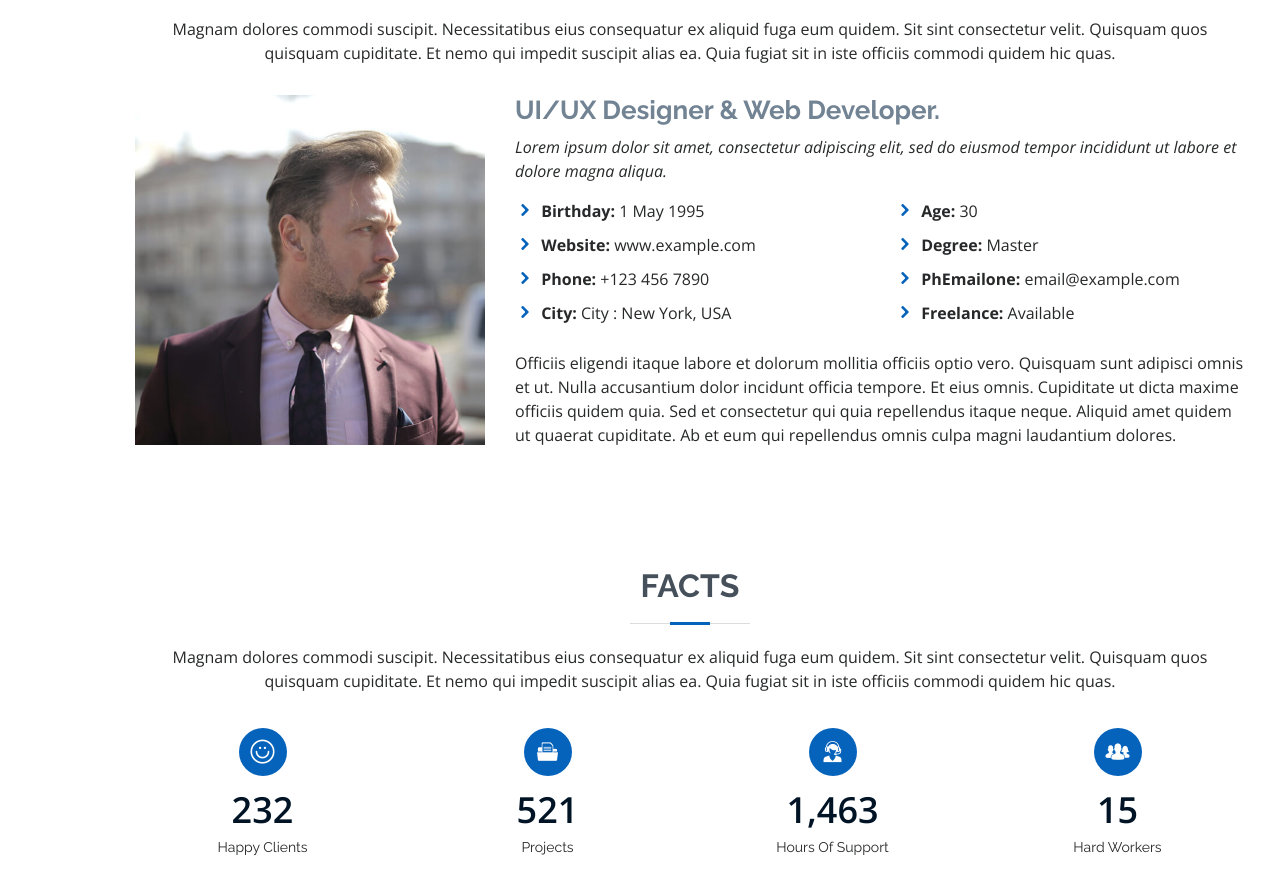
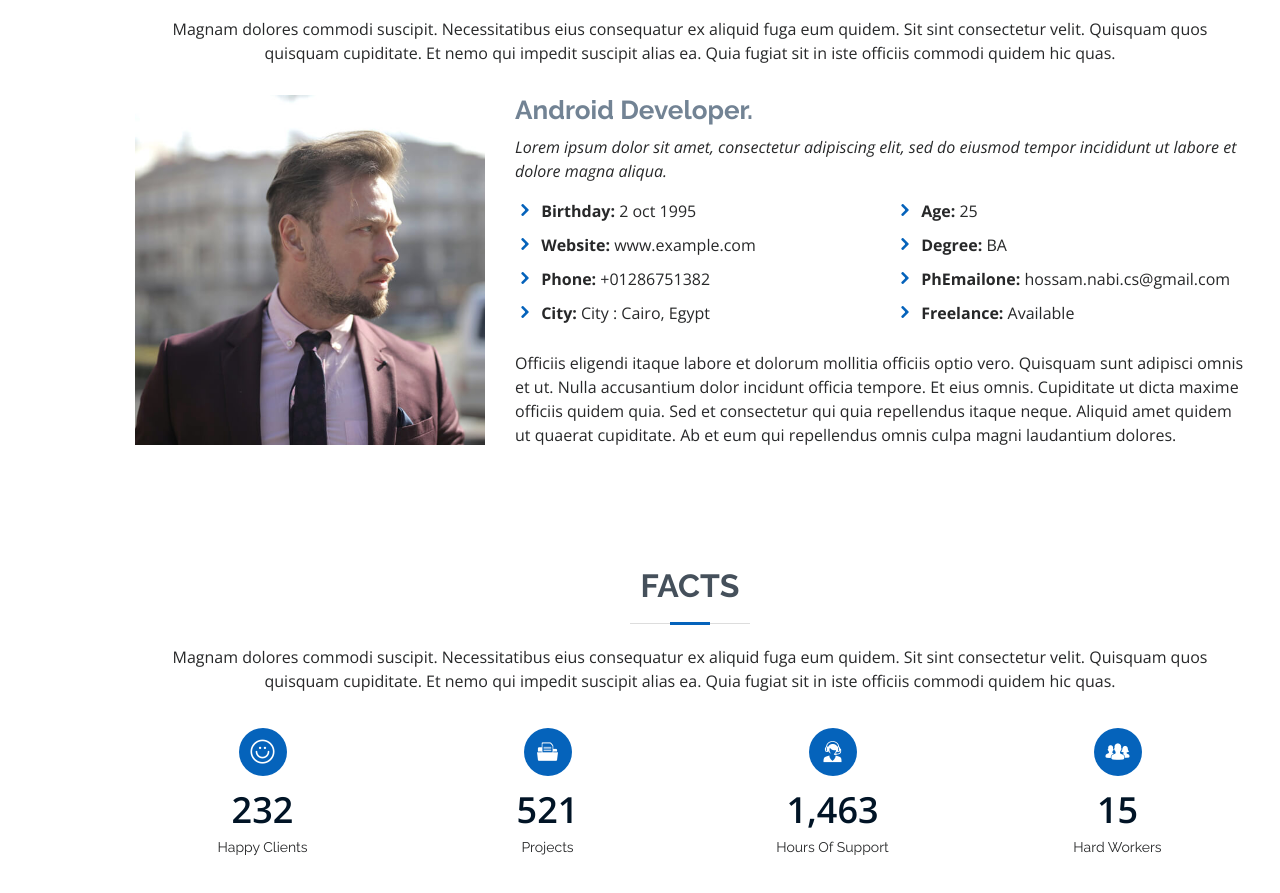
Before and after one commit to Hossam01/hossam01.github.io, a plain HTML site: page index.html in a window 1280 px wide. Shown: the part 921-1814 px from the top of the page. Drawn offline with nearby package versions, Linux system fonts and the light colour scheme.

Commit message:
First commit Message

```diff
--- a/index.html
+++ b/index.html
@@ -87,7 +87,7 @@
             <img src="assets/img/profile-img.jpg" class="img-fluid" alt="">
           </div>
           <div class="col-lg-8 pt-4 pt-lg-0 content">
-            <h3>UI/UX Designer &amp; Web Developer.</h3>
+            <h3>Android Developer.</h3>
             <p class="font-italic">
               Lorem ipsum dolor sit amet, consectetur adipiscing elit, sed do eiusmod tempor incididunt ut labore et dolore
               magna aliqua.
@@ -95,17 +95,17 @@
             <div class="row">
               <div class="col-lg-6">
                 <ul>
-                  <li><i class="icofont-rounded-right"></i> <strong>Birthday:</strong> 1 May 1995</li>
+                  <li><i class="icofont-rounded-right"></i> <strong>Birthday:</strong> 2 oct 1995</li>
                   <li><i class="icofont-rounded-right"></i> <strong>Website:</strong> www.example.com</li>
-                  <li><i class="icofont-rounded-right"></i> <strong>Phone:</strong> +123 456 7890</li>
-                  <li><i class="icofont-rounded-right"></i> <strong>City:</strong> City : New York, USA</li>
+                  <li><i class="icofont-rounded-right"></i> <strong>Phone:</strong> +01286751382</li>
+                  <li><i class="icofont-rounded-right"></i> <strong>City:</strong> City : Cairo, Egypt</li>
                 </ul>
               </div>
               <div class="col-lg-6">
                 <ul>
-                  <li><i class="icofont-rounded-right"></i> <strong>Age:</strong> 30</li>
-                  <li><i class="icofont-rounded-right"></i> <strong>Degree:</strong> Master</li>
-                  <li><i class="icofont-rounded-right"></i> <strong>PhEmailone:</strong> email@example.com</li>
+                  <li><i class="icofont-rounded-right"></i> <strong>Age:</strong> 25</li>
+                  <li><i class="icofont-rounded-right"></i> <strong>Degree:</strong> BA</li>
+                  <li><i class="icofont-rounded-right"></i> <strong>PhEmailone:</strong> hossam.nabi.cs@gmail.com</li>
                   <li><i class="icofont-rounded-right"></i> <strong>Freelance:</strong> Available</li>
                 </ul>
               </div>
```
